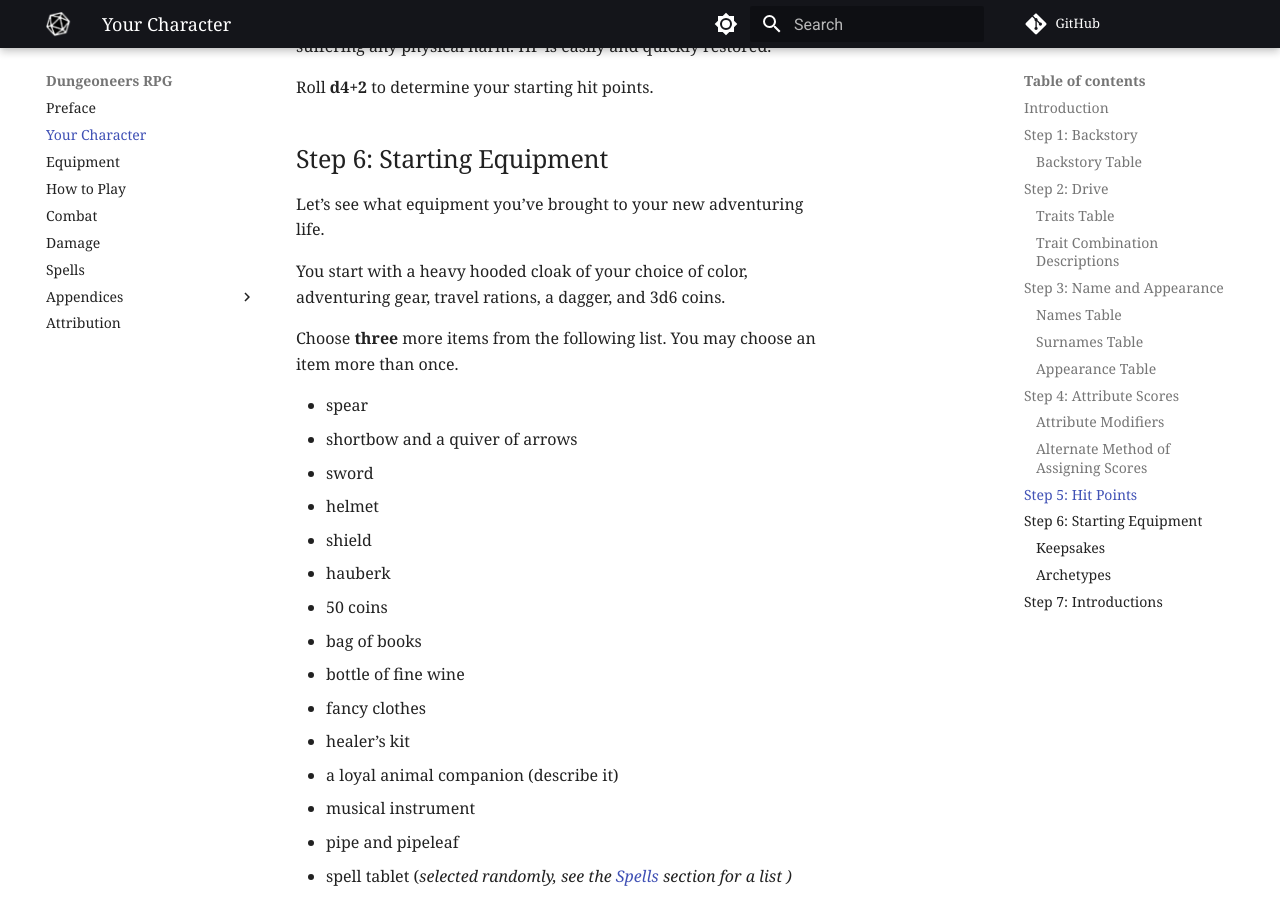
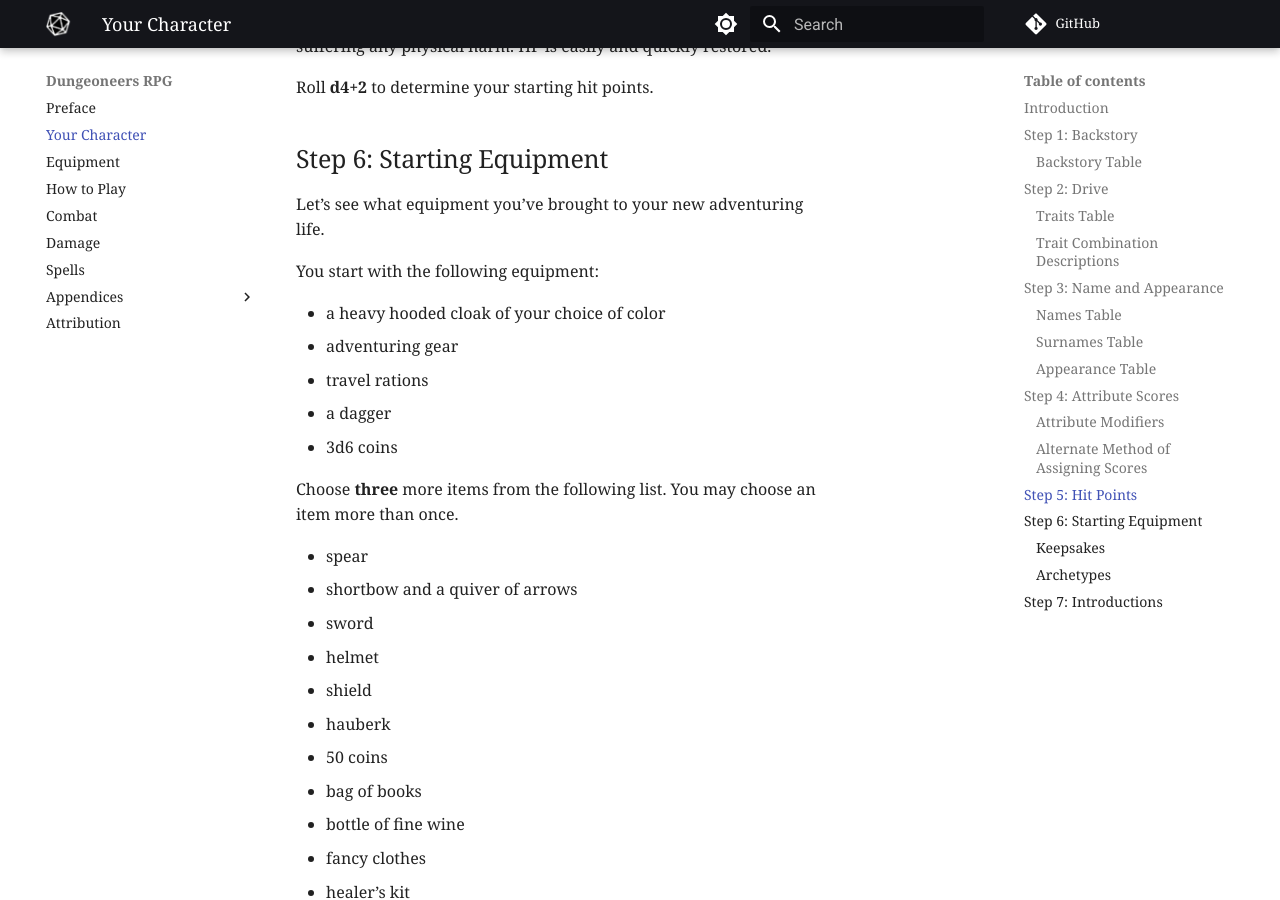
Before and after one commit to joemoose/dungeoneers.d20, an MkDocs documentation site: the page built from docs/character.md, in a window 1280 px wide and 900 px high, scrolled down 7525 px. Built offline with MkDocs 1.6.1 and Material for MkDocs 9.7.7, drawn with Linux system fonts in a browser that asks for light colours; comment, search, counter and statistics services are not loaded; some of the changed text lies outside the part shown.

Commit message:
Update character.md

```diff
--- a/docs/character.md
+++ b/docs/character.md
@@ -204,7 +204,13 @@
 
 Let’s see what equipment you’ve brought to your new adventuring life.
 
-You start with a heavy hooded cloak of your choice of color, adventuring gear, travel rations, a dagger, and 3d6 coins.
+You start with the following equipment:
+
+- a heavy hooded cloak of your choice of color
+- adventuring gear
+- travel rations
+- a dagger
+- 3d6 coins
 
 Choose **three** more items from the following list. You may choose an item more than once.
 
@@ -275,7 +281,7 @@
 
 If you would prefer to pick from a standard starting equipment set, select one of the following:
 
-- **Figher**: heavy hooded cloak of your choice of color, adventuring gear, travel rations, a dagger, hauberk, helmet, spear, and 10 coins
+- **Fighter**: heavy hooded cloak of your choice of color, adventuring gear, travel rations, a dagger, hauberk, helmet, spear, and 10 coins
 - **Healer**: heavy hooded cloak of your choice of color, adventuring gear, travel rations, a dagger, healer’s kit, bag of books, and 10 coins
 - **Magic-User**: heavy hooded cloak of your choice of color, adventuring gear, travel rations, a dagger, three spell tablets, and 10 coins
 - **Ranger**: heavy hooded cloak of your choice of color, adventuring gear, travel rations, a dagger, helmet, shortbow and a quiver of arrows, loyal animal companion, and 10 coins
```
Also changed, not shown: other parts of docs/character.md (+1 -1 lines).
